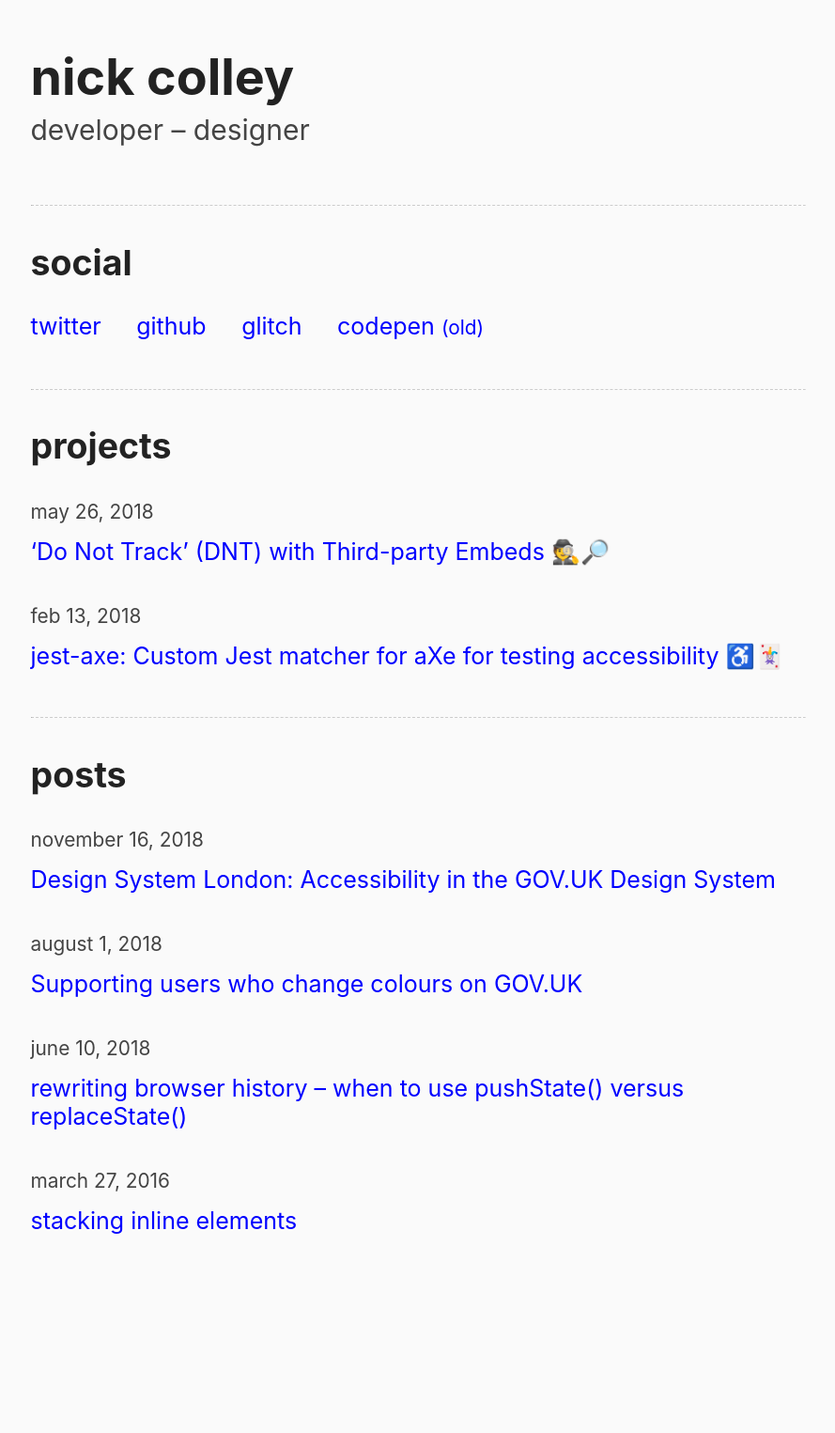
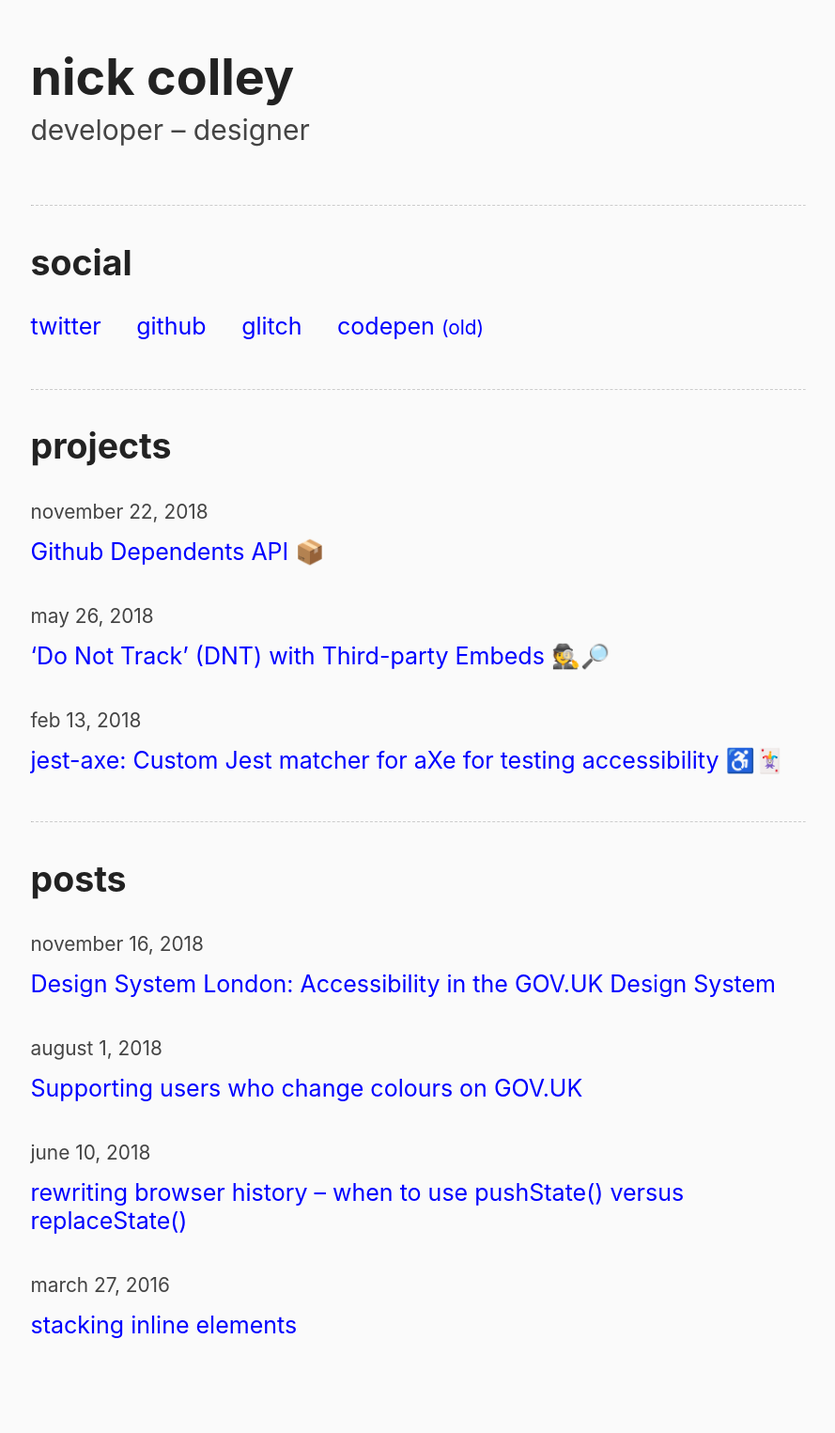
Before and after one commit to NickColley/nickcolley.co.uk, a Jekyll site: the page built from index.md, in a window 1280 px wide. Shown: the whole page at 94% size, without its empty margins (195-1084 px from the left). Built offline with Jekyll 4.4.1, drawn with Linux system fonts in a browser that asks for light colours; before the commit the page ends 1414 px from its top, so only the background shows below that.

Commit message:
Update home.html

```diff
--- a/_layouts/home.html
+++ b/_layouts/home.html
@@ -30,6 +30,15 @@ layout: default
   <hr>
   <h2>projects</h2>
   <ul class="post-list">
+    <li class="post-list-item">
+      <small class="post-meta">november 22, 2018</small>
+
+      <h3 class="post-list-heading">
+        <a class="post-link" href="https://github-dependents.glitch.me">
+          Github Dependents API 📦
+        </a>
+      </h3>
+    </li>
     <li class="post-list-item">
       <small class="post-meta">may 26, 2018</small>
 
```
